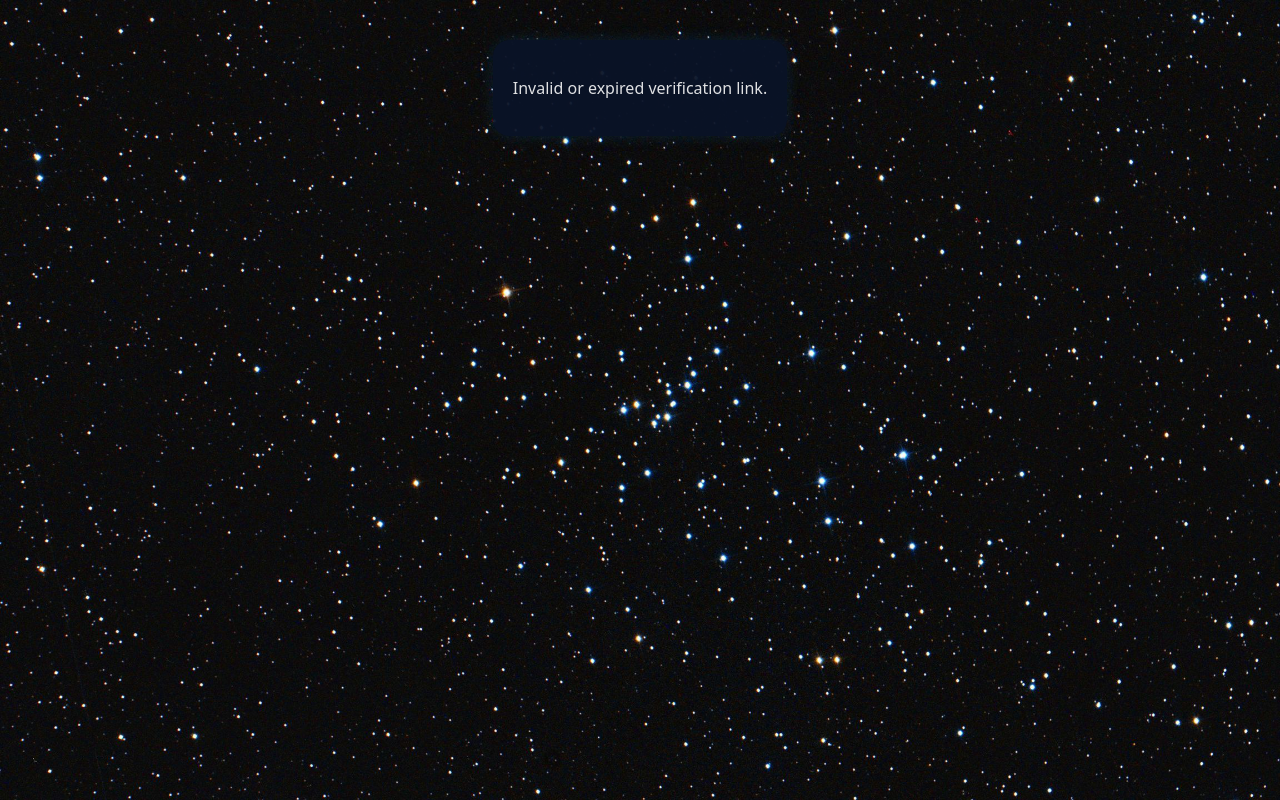
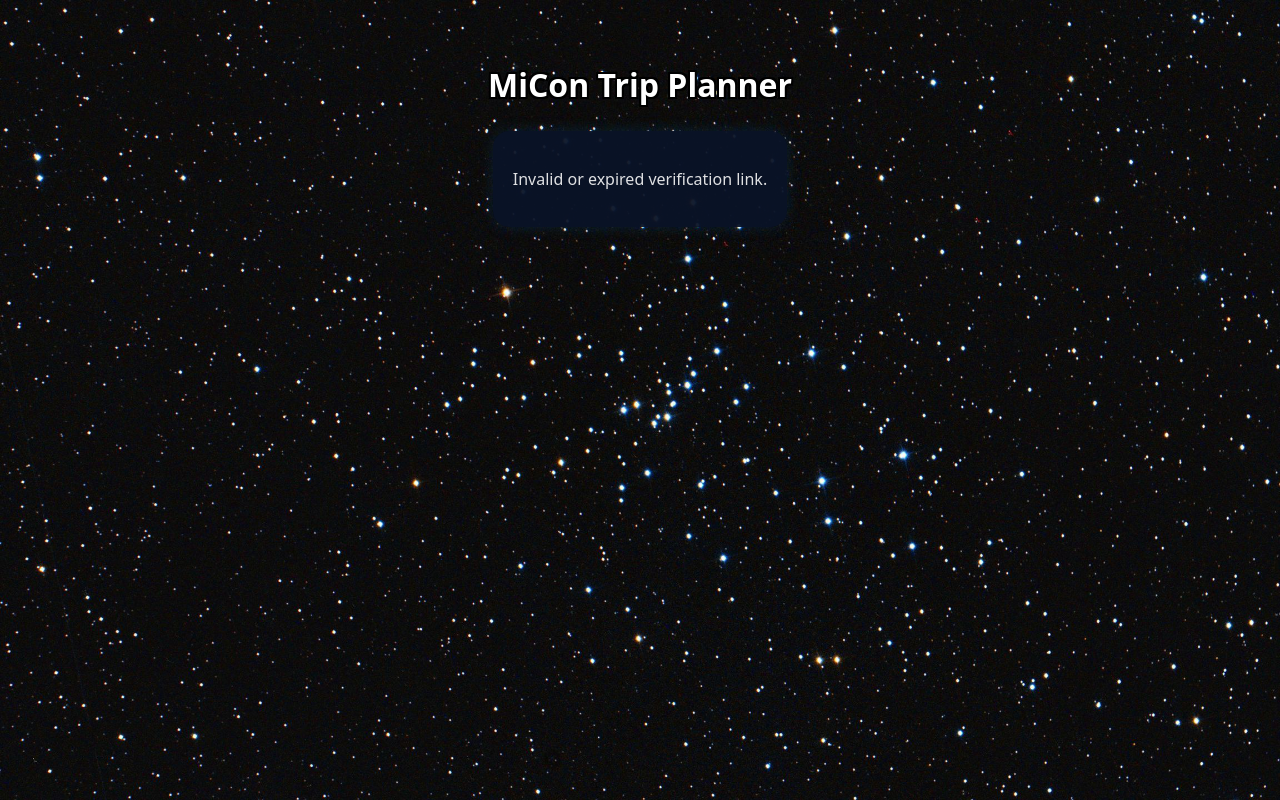
Before and after one commit to ch322047/MERNStack-Frontend, a React (Vite) app: page /verify-email in a window 1280 px wide. Built offline with nearby package versions, Linux system fonts and the light colour scheme.

Commit message:
Import PageTitle component in VerifyEmailPage

```diff
--- a/src/pages/VerifyEmailPage.tsx
+++ b/src/pages/VerifyEmailPage.tsx
@@ -1,4 +1,4 @@
-//import PageTitle from '../components/PageTitle';
+import PageTitle from '../components/PageTitle';
 import { useState, useEffect } from "react";
 
 export default function VerifyEmailPage() {
@@ -27,10 +27,13 @@ export default function VerifyEmailPage() {
   }, []);
 
   return (
-    <div id="loggedInDiv">
-      {status === "loading" && (<p>Verifying your email...</p>)}
-      {status === "success" && (<p>Email verified successfully. You can now log in.</p>)}
-      {status !== "success" && status !== "loading" && (<p>Invalid or expired verification link.</p>)}
+    <div>
+      <PageTitle />
+      <div id="loggedInDiv">
+        {status === "loading" && (<p>Verifying your email...</p>)}
+        {status === "success" && (<p>Email verified successfully. You can now log in.</p>)}
+        {status !== "success" && status !== "loading" && (<p>Invalid or expired verification link.</p>)}
+      </div>
     </div>
   );
   //if (status === "loading") return (<p>Verifying your email...</p>);
```
